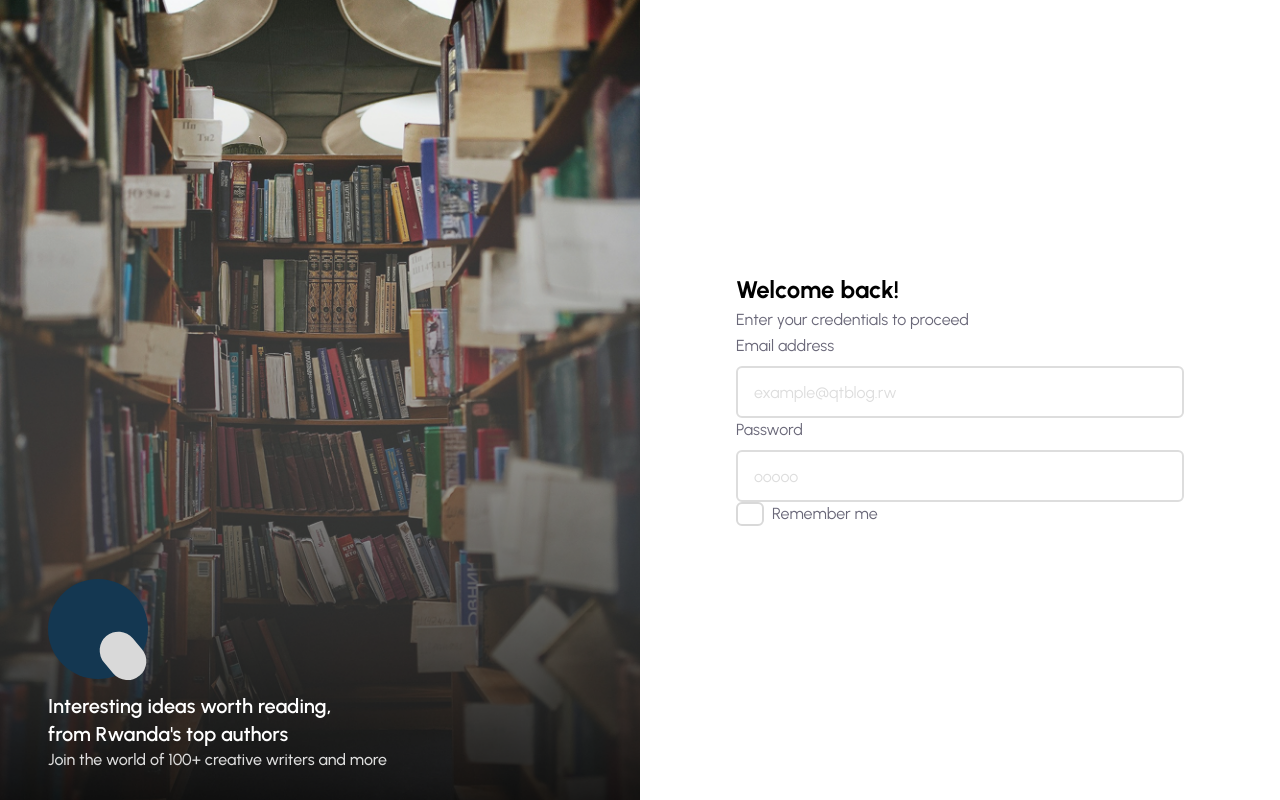
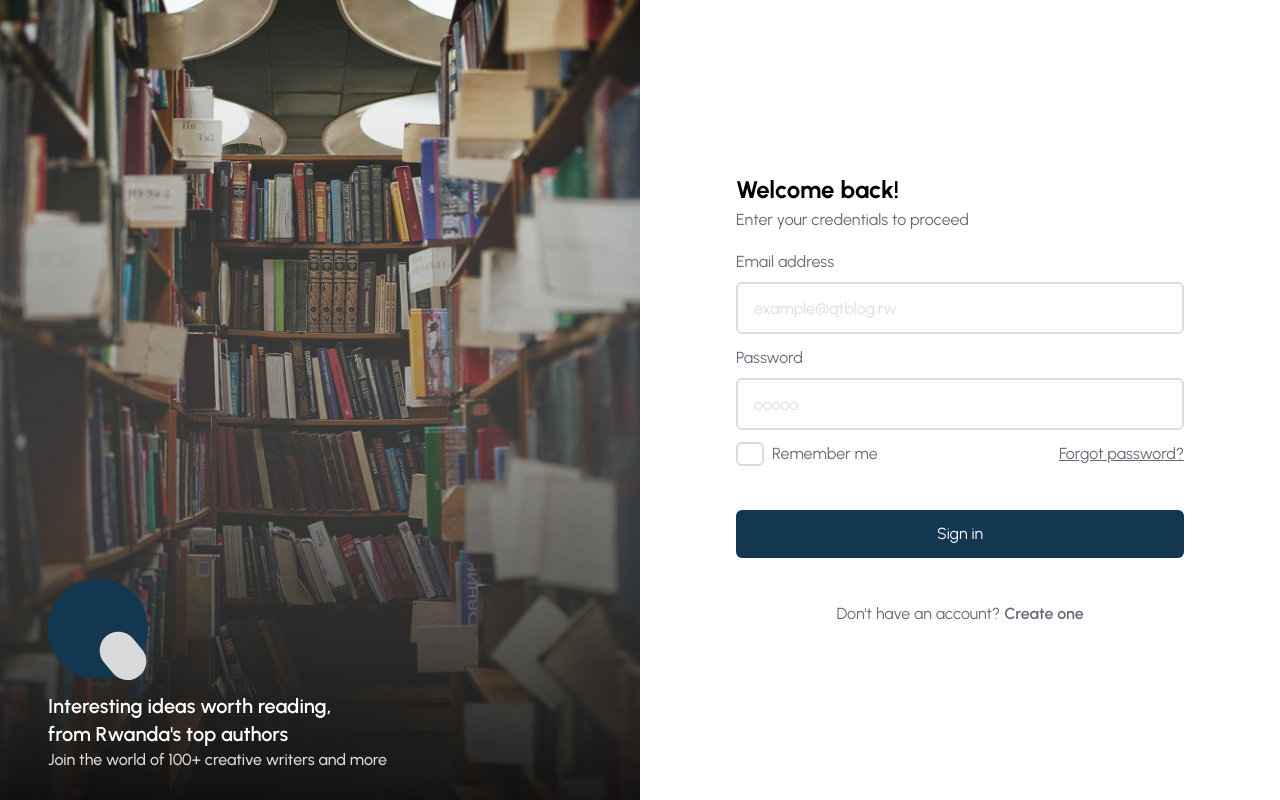
Before and after one commit to BeniSamuel/qt-blog-app, a React (Vite) app in the folder frontend/: page / in a window 1280 px wide. Built offline with nearby package versions, Linux system fonts and the light colour scheme.

Commit message:
improved login outlook

```diff
--- a/frontend/src/pages/Login/Login.tsx
+++ b/frontend/src/pages/Login/Login.tsx
@@ -5,14 +5,14 @@ import Checkbox from "../../components/form/checkbox/Checkbox";
 const Login: React.FC = () => {
   return (
     <Form>
-      <div>
+      <div className=" flex flex-col justify-center gap-4">
         <div className=" leading-7">
           <div className=" font-urbanist font-bold text-2xl">Welcome back!</div>
           <div className=" text-[#696778] font-urbanist">
             Enter your credentials to proceed
           </div>
         </div>
-        <form>
+        <form className=" flex flex-col gap-3">
           <div className=" flex flex-col gap-2">
             <label className=" text-[#696778] font-urbanist">
               Email address
@@ -31,11 +31,22 @@ const Login: React.FC = () => {
               className=" placeholder:font-urbanist placeholder:text-[#DDDDDD] border-2 border-[#DDDDDD] py-3 px-4 rounded-md"
             />
           </div>
-          <div>
+          <div className=" flex flex-row justify-between">
             <div className=" flex flex-row gap-2 items-center">
               <Checkbox />
               <span className=" font-urbanist text-[#696778]">Remember me</span>
             </div>
+            <div className=" text-[#696778] font-urbanist underline">
+              Forgot password?
+            </div>
+          </div>
+
+          <button className=" bg-[#143751] text-white font-urbanist py-3 rounded-md my-8">
+            Sign in
+          </button>
+          <div className=" font-urbanist text-[#696778] flex flex-row justify-center gap-1">
+            Don't have an account?{" "}
+            <span className=" text-[#696778] font-semibold">Create one</span>
           </div>
         </form>
       </div>
```
